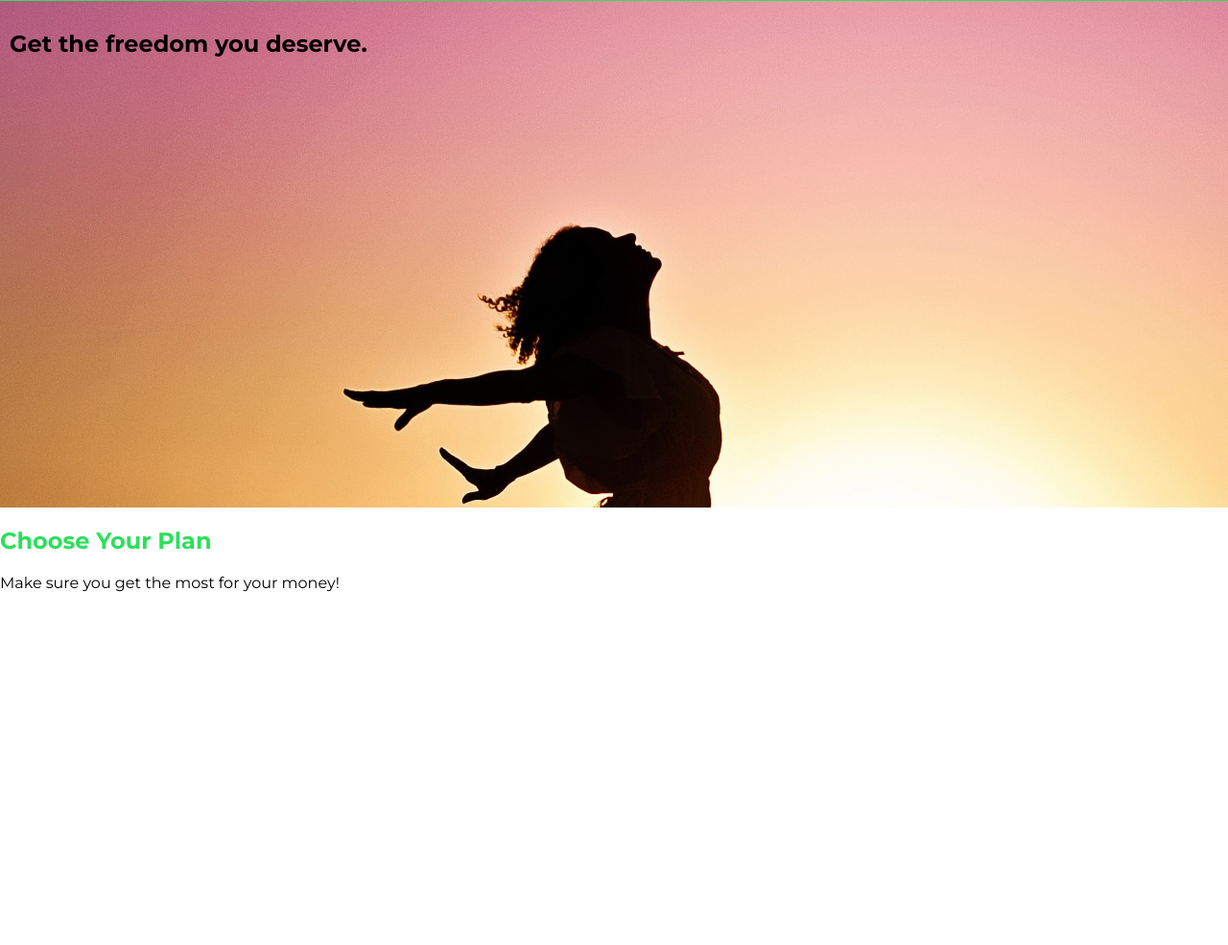
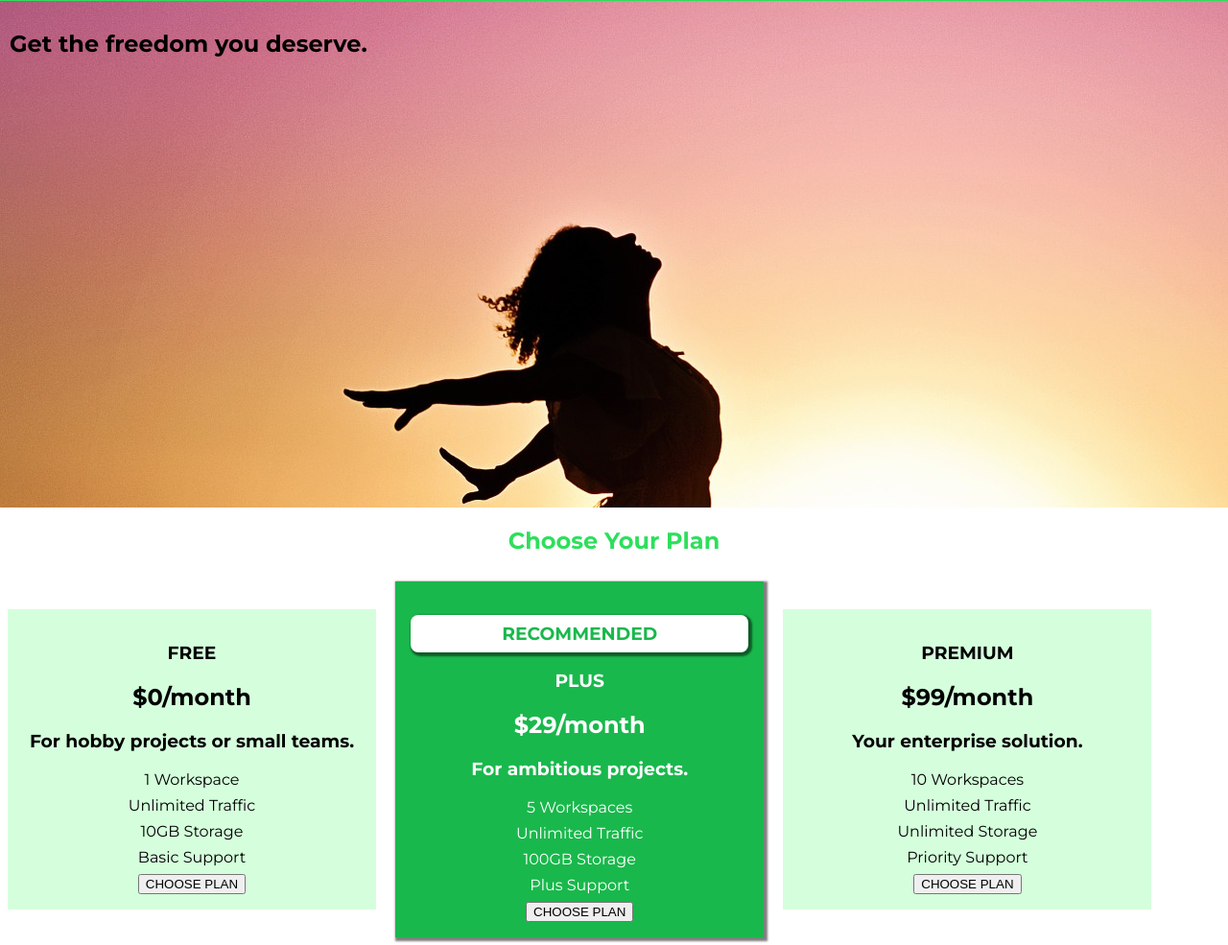
Before and after one commit to kelvanince1/css, a plain HTML site: page Basics/index.html in a window 1280 px wide. Shown: the part 42-1027 px from the top of the page at 96% size. Before the commit the page ends 800 px from the top, so only its background shows below. Drawn offline with Linux system fonts and the light colour scheme.

Commit message:
Add cards to the dashboard

```diff
--- a/Basics/index.html
+++ b/Basics/index.html
@@ -36,7 +36,51 @@
       </section>
       <section id="plans">
           <h1 class="section-title">Choose Your Plan</h1>
-          <p>Make sure you get the most for your money!</p>
+          <div>
+              <article class="plan">
+                  <h1>FREE</h1>
+                  <h2>$0/month</h2>
+                  <h3>For hobby projects or small teams.</h3>
+                  <ul class="plan__features">
+                    <li>1 Workspace</li>
+                    <li>Unlimited Traffic</li>
+                    <li>10GB Storage</li>
+                    <li>Basic Support</li>
+                  </ul>
+                  <div>
+                      <button>CHOOSE PLAN</button>
+                  </div>
+              </article>
+              <article class="plan plan--highlighted">
+                  <h1 class="plan__annotation">RECOMMENDED</h1>
+                  <h1>PLUS</h1>
+                  <h2>$29/month</h2>
+                  <h3>For ambitious projects.</h3>
+                  <ul class="plan__features">
+                    <li>5 Workspaces</li>
+                    <li>Unlimited Traffic</li>
+                    <li>100GB Storage</li>
+                    <li>Plus Support</li>
+                  </ul>
+                  <div>
+                      <button>CHOOSE PLAN</button>
+                  </div>
+              </article>
+              <article class="plan">
+                  <h1>PREMIUM</h1>
+                  <h2>$99/month</h2>
+                  <h3>Your enterprise solution.</h3>
+                  <ul class="plan__features">
+                    <li>10 Workspaces</li>
+                    <li>Unlimited Traffic</li>
+                    <li>Unlimited Storage</li>
+                    <li>Priority Support</li>
+                  </ul>
+                  <div>
+                      <button>CHOOSE PLAN</button>
+                  </div>
+              </article>
+          </div>
       </section>
     </main>
   </body>
--- a/Basics/main.css
+++ b/Basics/main.css
@@ -14,8 +14,43 @@ body {
   padding: 10px;
 }
 
+.plan {
+  background-color: #d5ffdc;
+  text-align: center;
+  padding: 16px;
+  margin: 8px;
+  display: inline-block;
+  width: 30%;
+  vertical-align: middle;
+}
+
+.plan--highlighted {
+  background-color: #19b84c;
+  color: white;
+  box-shadow: 2px 2px 2px 2px rgba(0,0,0,0.5);
+}
+
+.plan__annotation {
+  background-color: #ffffff;
+  padding: 8px;
+  color: #19b84c;
+  box-shadow: 2px 2px 2px 2px rgba(0,0,0,0.5);
+  border-radius: 8px;
+}
+
+.plan__features {
+  list-style: none;
+  margin: 0;
+  padding: 0;
+}
+
+.plan__features li {
+  margin: 8px;
+}
+
 .section-title {
   color: #2ddf5c;
+  text-align: center;
 }
 
 #section-parent h1 {
```
